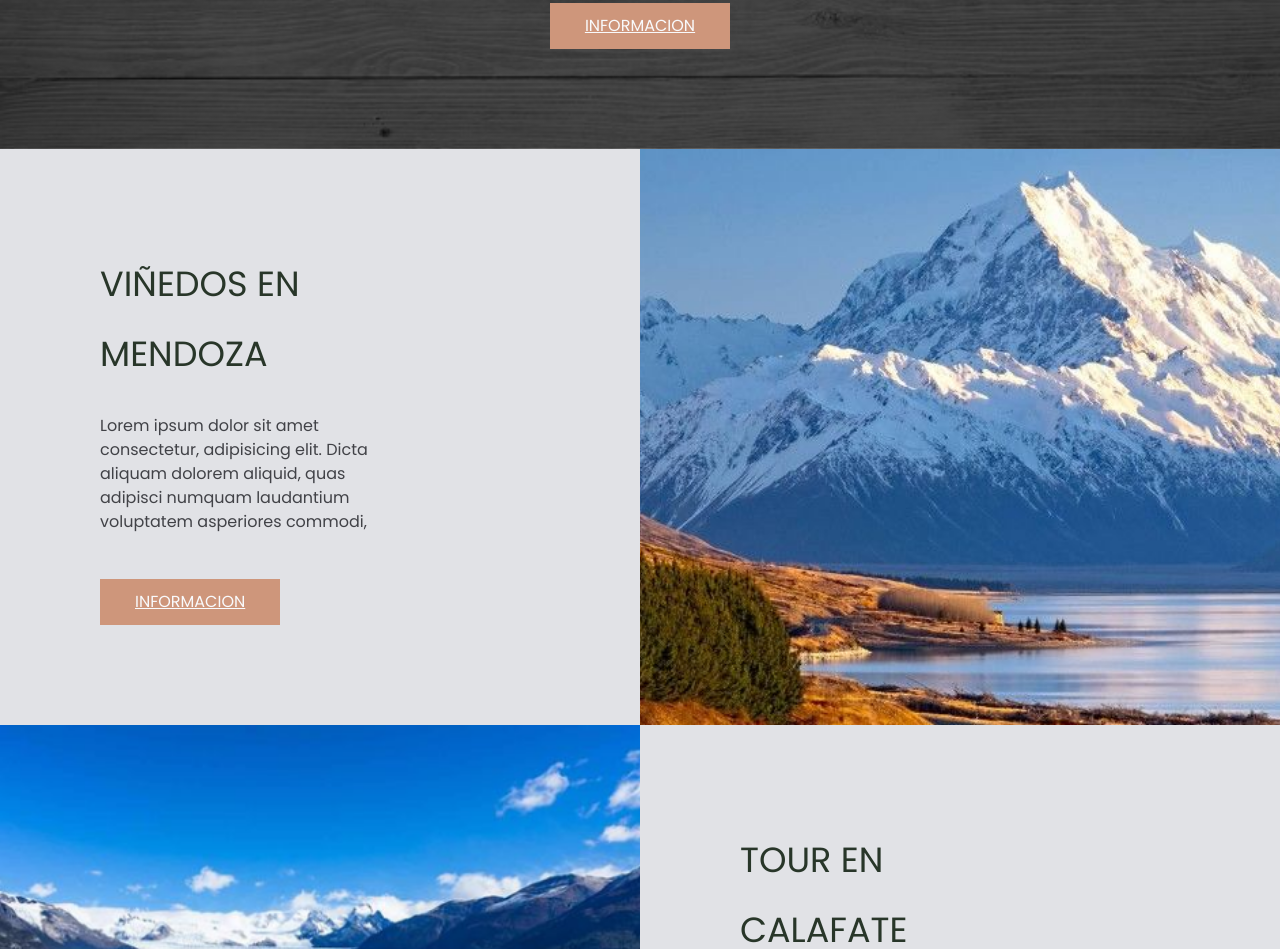
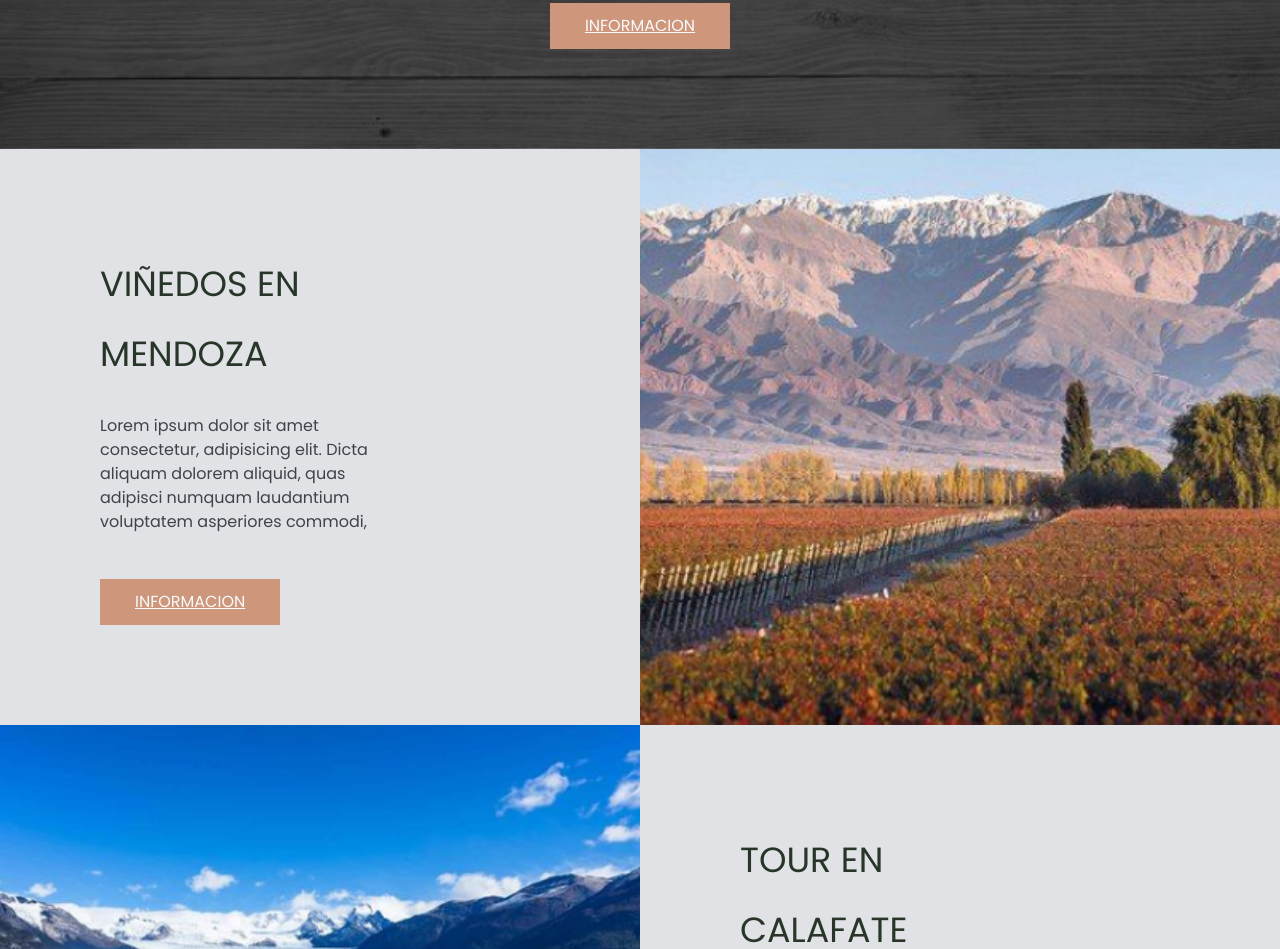
Before and after one commit to gastyVelez/fotonautas, a plain HTML site: page index.html in a window 1280 px wide. Shown: the part 2068-3017 px from the top of the page. Drawn offline with nearby package versions, Linux system fonts and the light colour scheme.

Commit message:
cambio de imagen

```diff
--- a/assets/css/styles.css
+++ b/assets/css/styles.css
@@ -209,7 +209,7 @@ body {
 }
 
 .general-2 {
-    background-image: url(/assets/img/turismo-mendoza.png);
+    background-image: url(/assets/img/turismo-mendoza-2.png);
     background-position: center center;
     background-repeat: no-repeat;
     background-size: cover;
```
Also changed, not shown: assets/img/turismo-mendoza-2.png (added).
